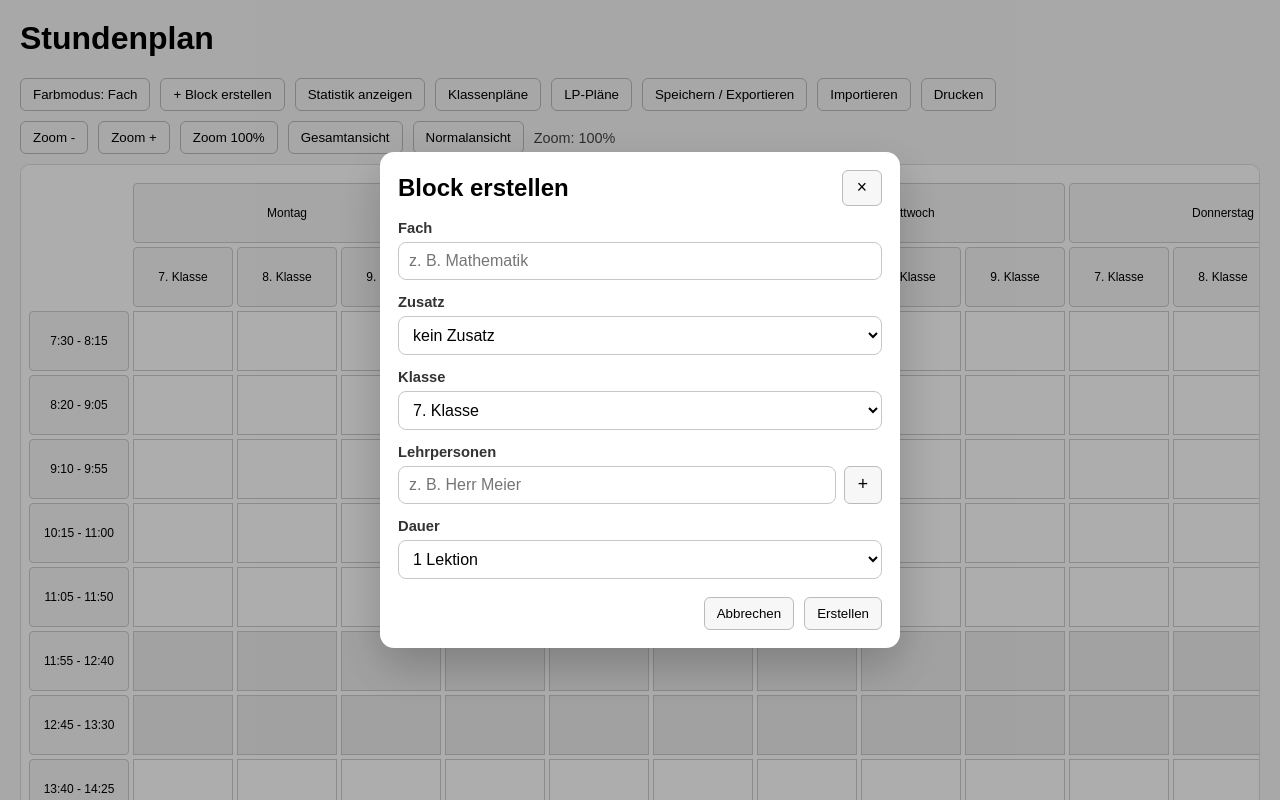
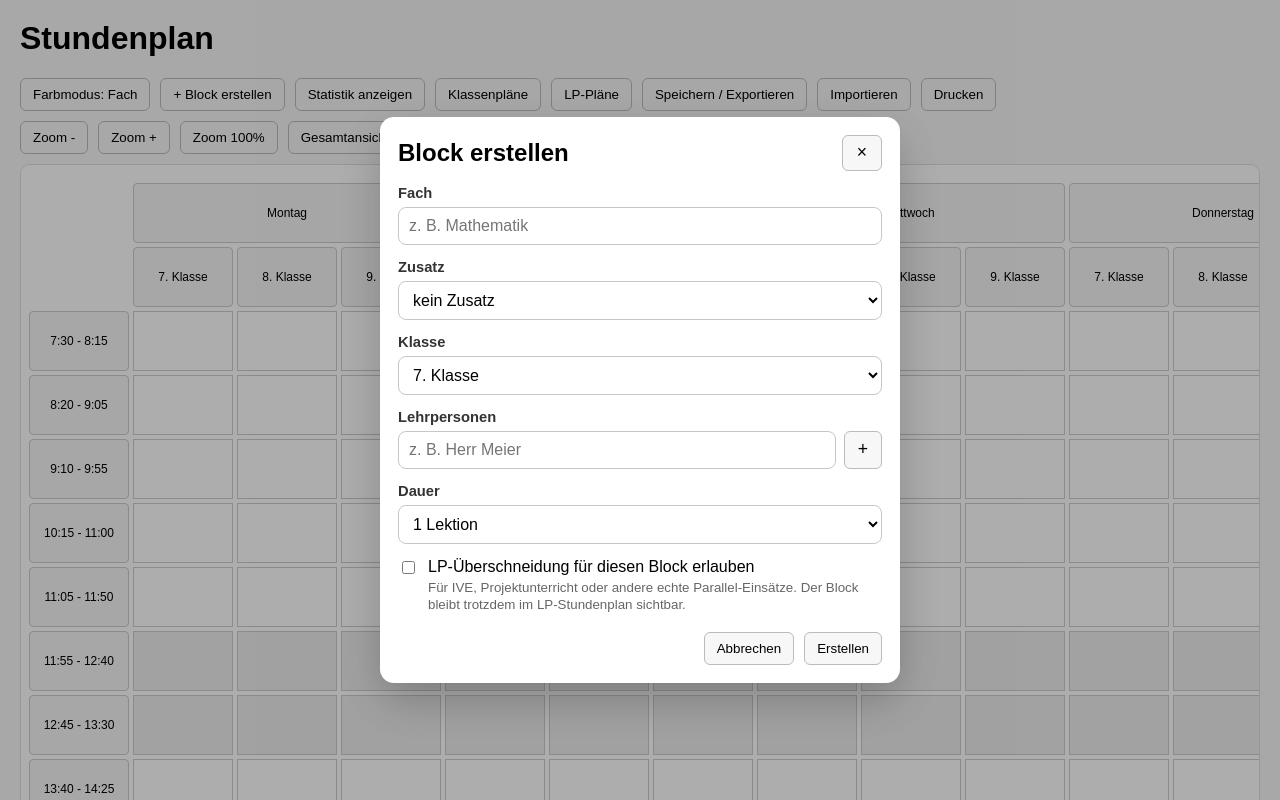
Before and after one commit to nicolasawahlen-lab/Stundenplan-App, a React (Create React App) app: page / in a window 1280 px wide. Both pictures are taken after a click on the button "+ Block erstellen". Shown: the top 800 px of the page. Built offline with nearby package versions, Linux system fonts and the light colour scheme.

Commit message:
LP-Konflikte manuell erlaubbar gemacht

```diff
--- a/src/App.css
+++ b/src/App.css
@@ -665,3 +665,34 @@ select {
     font-size: 7pt;
   }
 }
+/* Ergänzung für App.css: Scrollbares Bearbeitungsfenster */
+
+.modal-card {
+  max-height: 90vh;
+  overflow-y: auto;
+}
+
+.checkbox-field {
+  display: flex;
+  gap: 10px;
+  align-items: flex-start;
+}
+
+.checkbox-field input {
+  width: auto;
+  margin-top: 3px;
+  flex-shrink: 0;
+}
+
+.checkbox-field small {
+  display: block;
+  color: #666;
+  font-weight: normal;
+  margin-top: 3px;
+  line-height: 1.3;
+}
+
+.conflict-ok-label {
+  font-size: calc(0.52rem * var(--font-scale));
+  opacity: 0.9;
+}
--- a/src/App.js
+++ b/src/App.js
@@ -31,6 +31,7 @@ const emptyFormData = {
   klasse: classes[0],
   lehrpersonen: [""],
   dauer: 1,
+  allowTeacherConflict: false,
 };
 
 const normalizeDuration = (value) => {
@@ -119,6 +120,21 @@ function App() {
       return list.length > 0 ? list.join(", ") : "";
     },
     [getTeacherListFromBlock]
+  );
+
+  const isTeacherConflictAllowed = useCallback((block) => {
+    return block?.allowTeacherConflict === true;
+  }, []);
+
+  const isTeacherOverlapRelevant = useCallback(
+    (block, other) => {
+      if (isTeacherConflictAllowed(block) || isTeacherConflictAllowed(other)) {
+        return false;
+      }
+
+      return true;
+    },
+    [isTeacherConflictAllowed]
   );
 
   const getSubjectDisplay = useCallback((block) => {
@@ -155,6 +171,7 @@ function App() {
         fachZusatz: normalizeSubjectAddon(b.fachZusatz),
         klasse,
         lehrpersonen,
+        allowTeacherConflict: b.allowTeacherConflict === true,
       };
     },
     [normalizeTeacherList, normalizeSubjectAddon]
@@ -431,6 +448,7 @@ function App() {
         if (other.id === block.id) return false;
         if (other.tag !== block.tag) return false;
         if (other.lektion == null) return false;
+        if (!isTeacherOverlapRelevant(block, other)) return false;
 
         const otherTeachers = getTeacherListFromBlock(other);
         if (otherTeachers.length === 0) return false;
@@ -444,7 +462,7 @@ function App() {
         return !(blockEnd < otherStart || blockStart > otherEnd);
       });
     },
-    [blockData, getTeacherListFromBlock]
+    [blockData, getTeacherListFromBlock, isTeacherOverlapRelevant]
   );
 
   const teacherConflicts = useMemo(() => {
@@ -466,6 +484,7 @@ function App() {
           if (other.id === block.id) return false;
           if (other.tag !== block.tag) return false;
           if (other.lektion == null) return false;
+          if (!isTeacherOverlapRelevant(block, other)) return false;
 
           const otherTeachers = getTeacherListFromBlock(other);
           if (!otherTeachers.includes(teacher)) return false;
@@ -507,7 +526,12 @@ function App() {
 
       return a.lehrer.localeCompare(b.lehrer, "de");
     });
-  }, [blockData, getTeacherListFromBlock, getSubjectDisplay]);
+  }, [
+    blockData,
+    getTeacherListFromBlock,
+    getSubjectDisplay,
+    isTeacherOverlapRelevant,
+  ]);
 
   const openCreateModal = () => {
     setFormMode("create");
@@ -519,6 +543,7 @@ function App() {
       klasse: classes[0],
       lehrpersonen: [""],
       dauer: 1,
+      allowTeacherConflict: false,
     });
     setShowFormModal(true);
   };
@@ -535,6 +560,7 @@ function App() {
       klasse: classes.includes(block.klasse) ? block.klasse : classes[0],
       lehrpersonen: existingTeachers.length > 0 ? existingTeachers : [""],
       dauer: normalizeDuration(block.dauer),
+      allowTeacherConflict: block.allowTeacherConflict === true,
     });
     setShowFormModal(true);
   };
@@ -589,6 +615,7 @@ function App() {
       .map((entry) => String(entry || "").trim())
       .filter(Boolean);
     const dauer = normalizeDuration(formData.dauer);
+    const allowTeacherConflict = formData.allowTeacherConflict === true;
 
     if (!fach) {
       alert("Bitte ein Fach eingeben.");
@@ -615,6 +642,7 @@ function App() {
           klasse,
           lehrpersonen,
           dauer,
+          allowTeacherConflict,
           tag: null,
           lektion: null,
           parallelSlot: null,
@@ -638,25 +666,19 @@ function App() {
       currentBlock.tag !== null &&
       currentBlock.lektion !== null
     ) {
-      if (klasse !== currentBlock.klasse) {
-        alert(
-          "Die Klasse eines bereits gesetzten Blocks kann nicht geändert werden. Verschiebe den Block zuerst zurück in die Palette oder lösche ihn und lege ihn neu an."
-        );
-        return;
-      }
-
       const slotStillFits = canPlaceBlock({
         blockId: currentBlock.id,
         day: currentBlock.tag,
         klasse,
         startLektion: currentBlock.lektion,
         dauer,
-        preferredSlot: currentBlock.parallelSlot ?? 0,
+        preferredSlot:
+          klasse === currentBlock.klasse ? currentBlock.parallelSlot ?? 0 : null,
       });
 
       if (!slotStillFits.possible) {
         alert(
-          "Die neue Dauer passt am aktuellen Ort nicht. Bitte verschiebe den Block zuerst oder wähle eine kürzere Dauer."
+          "Die neue Klasse oder Dauer passt am aktuellen Ort nicht. In der Ziel-Klassenspalte ist zu dieser Zeit kein passender Parallel-Slot frei."
         );
         return;
       }
@@ -671,6 +693,7 @@ function App() {
                 klasse,
                 lehrpersonen,
                 dauer,
+                allowTeacherConflict,
                 parallelSlot: slotStillFits.slot,
               }
             : x
@@ -684,7 +707,15 @@ function App() {
       setPaletteBlocks((prev) =>
         prev.map((x) =>
           x.id === currentBlock.id
-            ? { ...x, fach, fachZusatz, klasse, lehrpersonen, dauer }
+            ? {
+                ...x,
+                fach,
+                fachZusatz,
+                klasse,
+                lehrpersonen,
+                dauer,
+                allowTeacherConflict,
+              }
             : x
         )
       );
@@ -692,7 +723,15 @@ function App() {
       setBlockData((prev) =>
         prev.map((x) =>
           x.id === currentBlock.id
-            ? { ...x, fach, fachZusatz, klasse, lehrpersonen, dauer }
+            ? {
+                ...x,
+                fach,
+                fachZusatz,
+                klasse,
+                lehrpersonen,
+                dauer,
+                allowTeacherConflict,
+              }
             : x
         )
       );
@@ -884,7 +923,13 @@ function App() {
             zIndex: teacherOverlap ? 20 : 10,
           }}
           title={
-            teacherOverlap
+            b.allowTeacherConflict
+              ? `${getSubjectDisplay(
+                  b
+                )} – ${b.klasse} – ${getTeacherDisplay(
+                  b
+                )} – LP-Überschneidung erlaubt`
+              : teacherOverlap
               ? `Achtung: ${getTeacherDisplay(
                   b
                 )} ist am ${b.tag} parallel eingeplant.`
@@ -904,6 +949,9 @@ function App() {
           <div className="klasse">{b.klasse}</div>
           <div className="lehrer">{getTeacherDisplay(b)}</div>
           {durationLabel && <div className="dauer-label">{durationLabel}</div>}
+          {b.allowTeacherConflict && (
+            <div className="conflict-ok-label">LP-Konflikt erlaubt</div>
+          )}
           {teacherOverlap && <div className="conflict-badge">!</div>}
         </div>
       );
@@ -951,6 +999,9 @@ function App() {
             <div className="klasse">{b.klasse}</div>
             <div className="lehrer">{getTeacherDisplay(b)}</div>
             {durationLabel && <div className="dauer-label">{durationLabel}</div>}
+            {b.allowTeacherConflict && (
+              <div className="conflict-ok-label">LP-Konflikt erlaubt</div>
+            )}
             {teacherOverlap && <div className="conflict-badge">!</div>}
           </div>
         );
@@ -1531,11 +1582,7 @@ function App() {
                 <select
                   value={formData.klasse}
                   onChange={(e) => handleFormChange("klasse", e.target.value)}
-                  disabled={
-                    formMode === "edit" &&
-                    !editingIsPalette &&
-                    blockData.some((b) => b.id === editingBlockId)
-                  }
+
                 >
                   {classes.map((klasse) => (
                     <option key={klasse} value={klasse}>
@@ -1602,12 +1649,29 @@ function App() {
                 </select>
               </label>
 
+              <label className="checkbox-field">
+                <input
+                  type="checkbox"
+                  checked={formData.allowTeacherConflict === true}
+                  onChange={(e) =>
+                    handleFormChange("allowTeacherConflict", e.target.checked)
+                  }
+                />
+                <span>
+                  LP-Überschneidung für diesen Block erlauben
+                  <small>
+                    Für IVE, Projektunterricht oder andere echte Parallel-Einsätze.
+                    Der Block bleibt trotzdem im LP-Stundenplan sichtbar.
+                  </small>
+                </span>
+              </label>
+
               {formMode === "edit" &&
                 !editingIsPalette &&
                 blockData.some((b) => b.id === editingBlockId) && (
                   <div className="form-hint">
-                    Die Klasse eines bereits gesetzten Blocks kann hier nicht
-                    geändert werden.
+                    Die Klasse kann geändert werden, sofern am gleichen Tag und
+                    zur gleichen Zeit in der Zielklasse ein Platz frei ist.
                   </div>
                 )}
 
```
